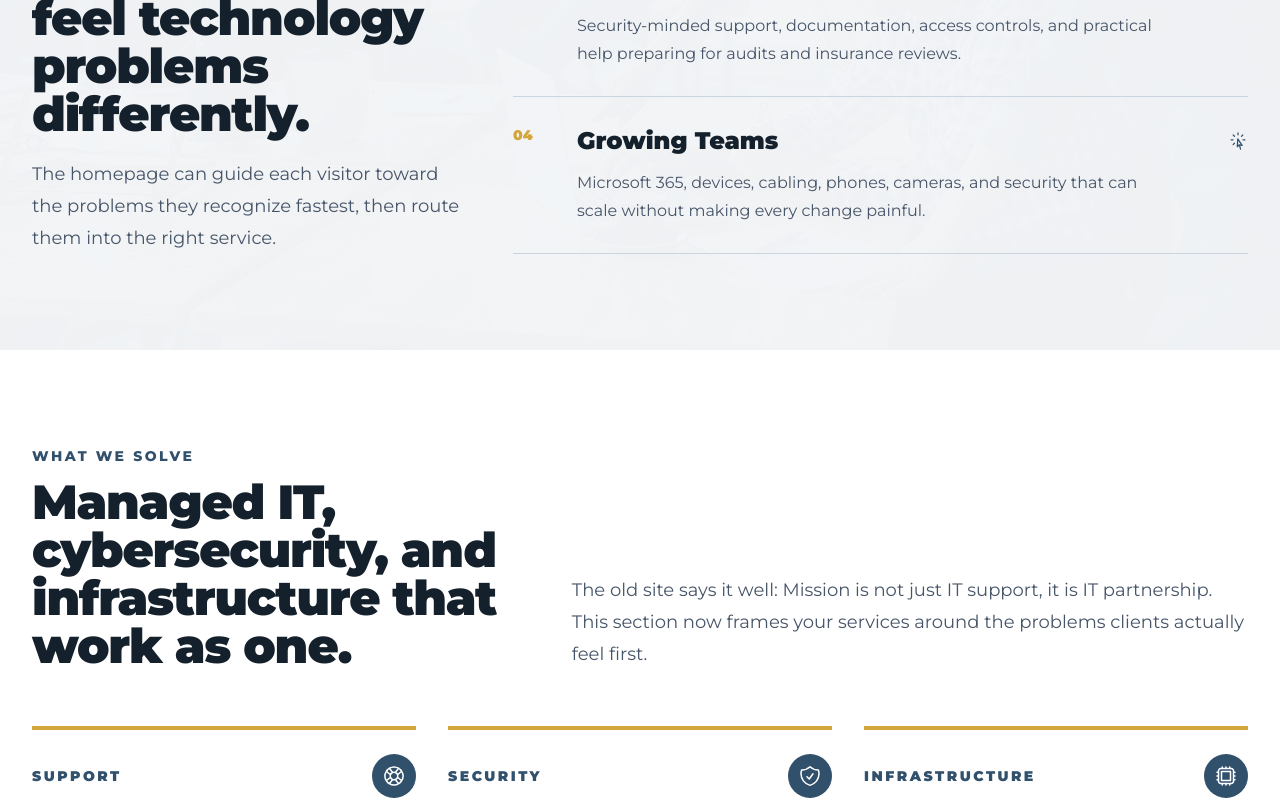
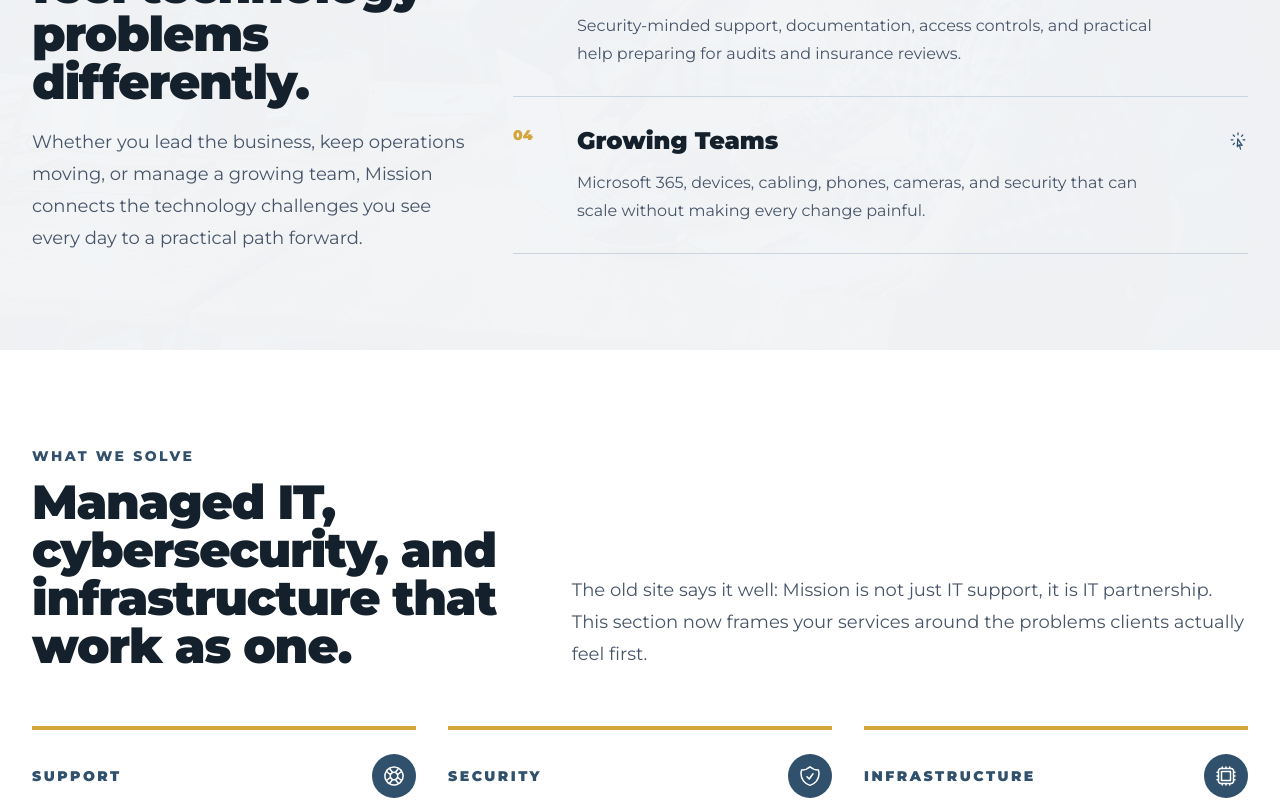
Before and after one commit to MissionTS/mts-site, a Next.js app: page / in a window 1280 px wide. Shown: the part 2820-3620 px from the top of the page. Built offline with nearby package versions, Linux system fonts and the light colour scheme.

Commit message:
Finish homepage role and resource copy

```diff
--- a/app/page.tsx
+++ b/app/page.tsx
@@ -275,7 +275,7 @@ export default function Home() {
             <div>
               <p className="text-sm font-extrabold uppercase tracking-[0.18em] text-mission-navy">Solutions by role</p>
               <h2 className="mt-3 text-4xl font-black tracking-tight text-mission-ink sm:text-5xl">Different teams feel technology problems differently.</h2>
-              <p className="mt-5 text-lg leading-8 text-slate-600">The homepage can guide each visitor toward the problems they recognize fastest, then route them into the right service.</p>
+              <p className="mt-5 text-lg leading-8 text-slate-600">Whether you lead the business, keep operations moving, or manage a growing team, Mission connects the technology challenges you see every day to a practical path forward.</p>
             </div>
             <div className="divide-y divide-slate-300 border-y border-slate-300">
               {organizationPaths.map((path, index) => (
@@ -422,7 +422,7 @@ export default function Home() {
             <div>
               <p className="text-sm font-extrabold uppercase tracking-[0.18em] text-mission-navy">Resources</p>
               <h2 className="mt-3 text-4xl font-black tracking-tight text-mission-ink sm:text-5xl">Give buyers answers before they have to ask.</h2>
-              <p className="mt-5 text-lg leading-8 text-slate-600">This builds authority lower on the page and helps visitors understand the scope of Mission before they submit the form.</p>
+              <p className="mt-5 text-lg leading-8 text-slate-600">Get clear, useful guidance on the decisions that shape your technology. Our Knowledge Hub covers security, managed IT, Microsoft 365, local considerations, and the questions worth asking before you invest.</p>
             </div>
             <div className="grid gap-4">
               {faqItems.map(([question, answer]) => (
```
